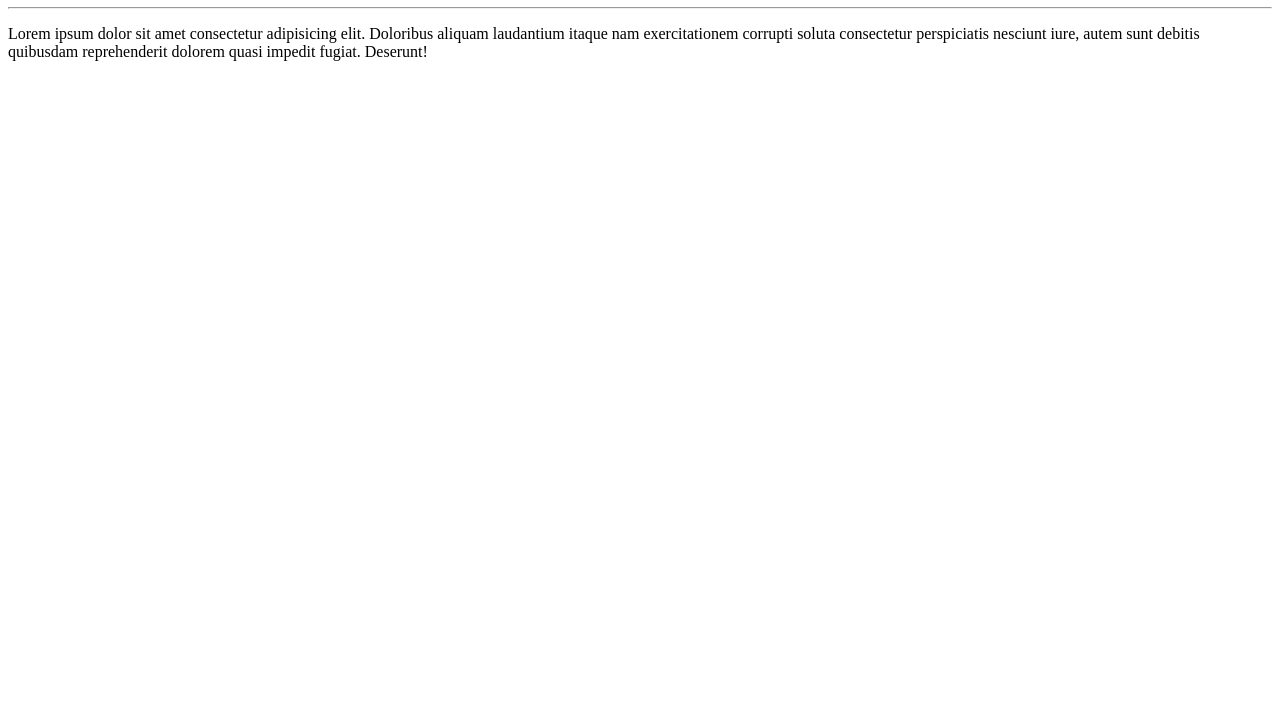
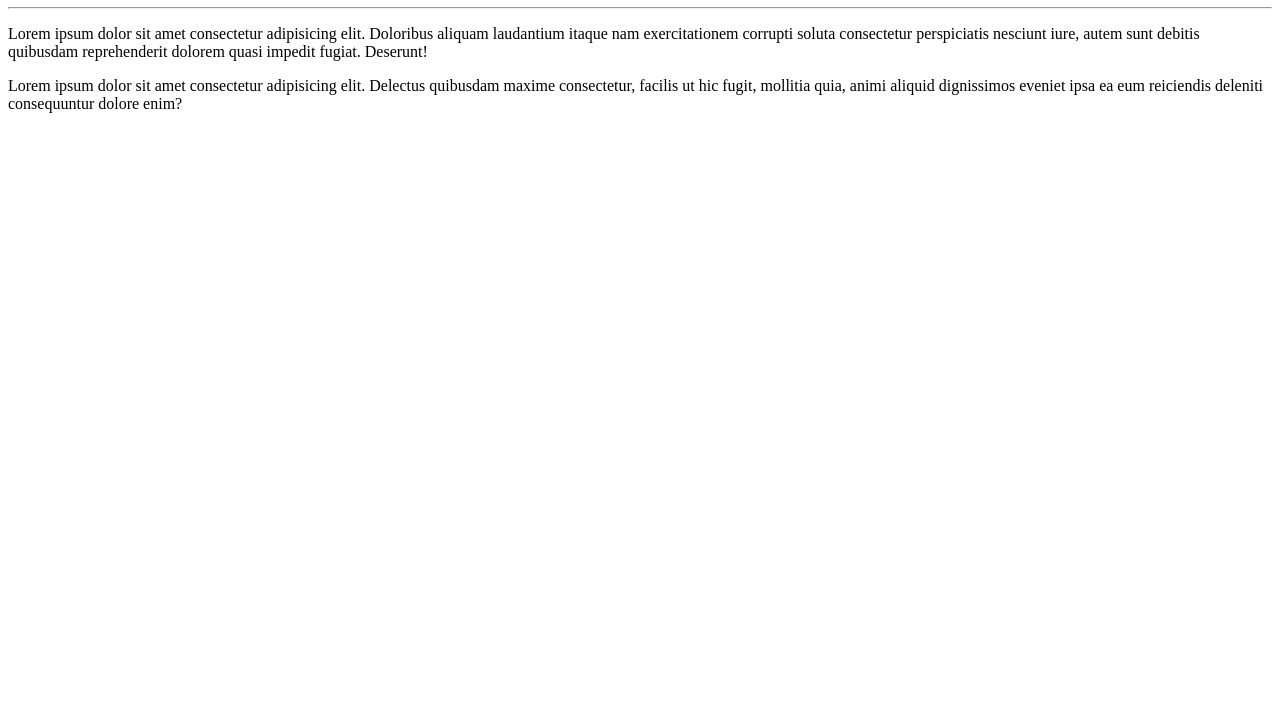
Before and after one commit to eudenesmn/Ola-Mundo, a plain HTML site: page site-exemplo/index.html in a window 1280 px wide. Shown: the part 73-800 px from the top of the page. Drawn offline with Linux system fonts and the light colour scheme.

Commit message:
adicionei um paragrafo

```diff
--- a/site-exemplo/index.html
+++ b/site-exemplo/index.html
@@ -10,5 +10,6 @@
     <h1>Olá, mundo</h1>
     <hr>
     <p>Lorem ipsum dolor sit amet consectetur adipisicing elit. Doloribus aliquam laudantium itaque nam exercitationem corrupti soluta consectetur perspiciatis nesciunt iure, autem sunt debitis quibusdam reprehenderit dolorem quasi impedit fugiat. Deserunt!</p>
+    <p>Lorem ipsum dolor sit amet consectetur adipisicing elit. Delectus quibusdam maxime consectetur, facilis ut hic fugit, mollitia quia, animi aliquid dignissimos eveniet ipsa ea eum reiciendis deleniti consequuntur dolore enim?</p>
 </body>
 </html>
```
